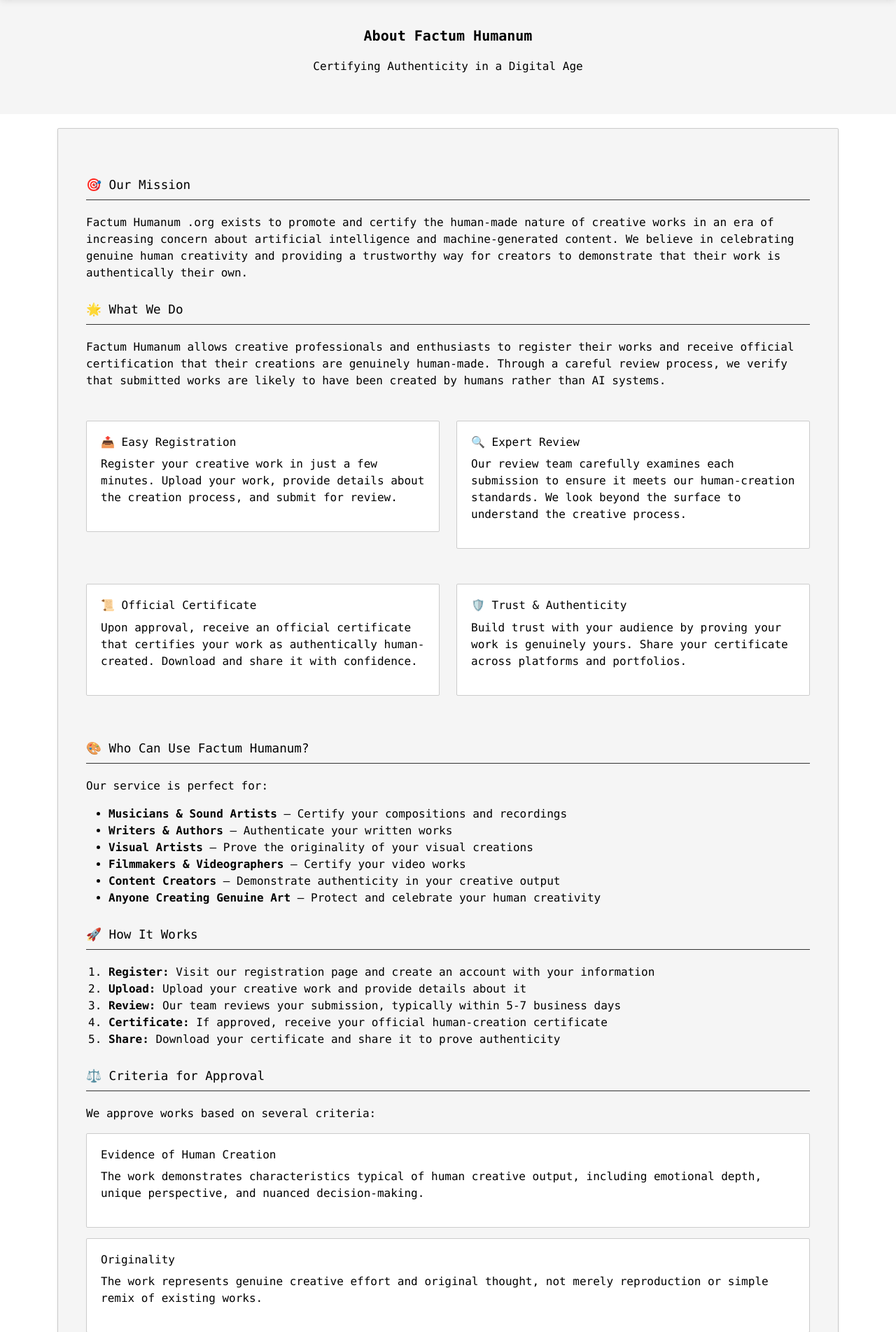
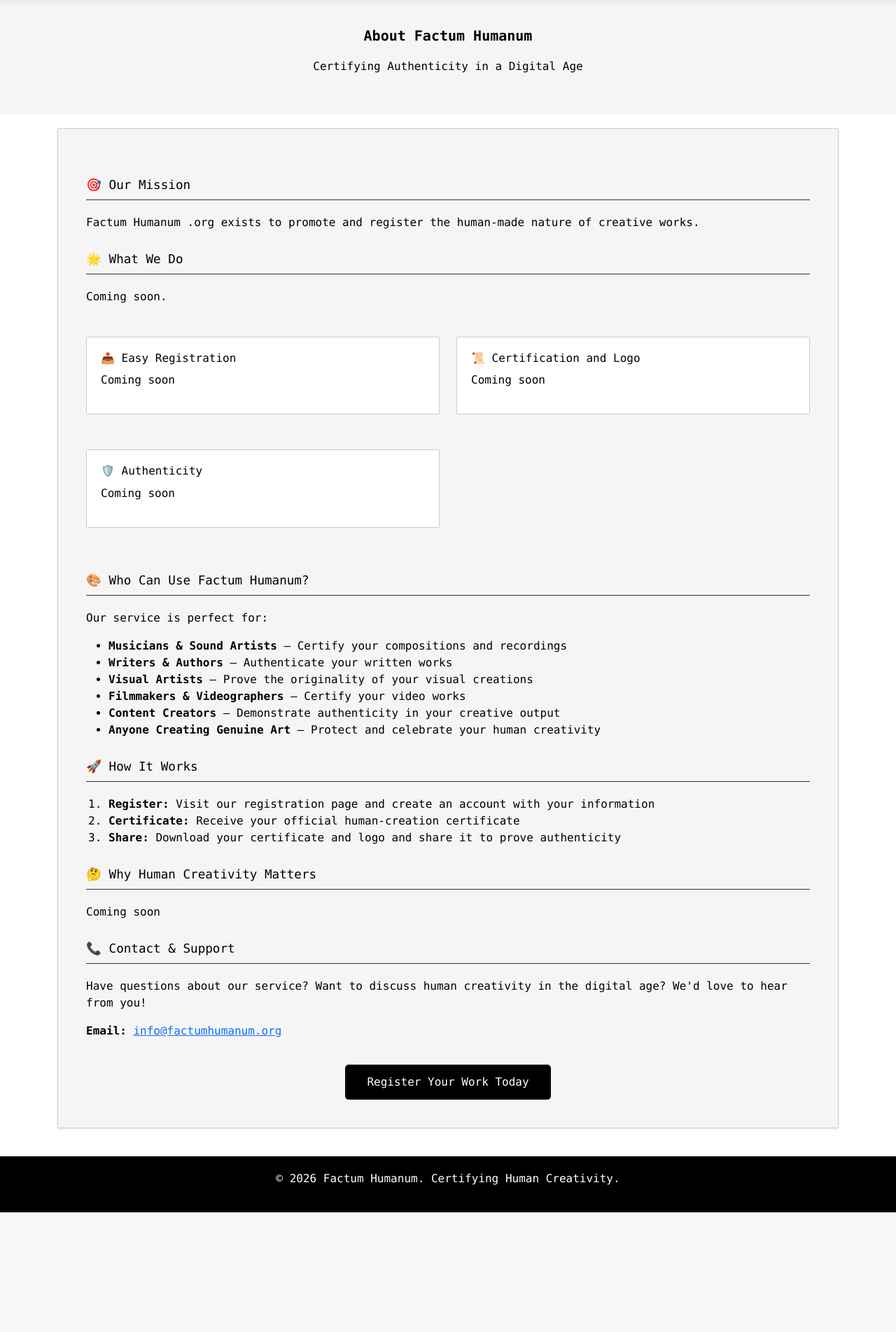
Before and after one commit to jamesth1978/grumble, a Django app: page /about/ in a window 1280 px wide. Shown: the part 55-1958 px from the top of the page at 70% size. After the commit the page ends 1787 px from the top, so only its background shows below. Run offline with Django 5.2, Linux system fonts and the light colour scheme.

Commit message:
removing crap text

```diff
--- a/factum_humanum/settings.py
+++ b/factum_humanum/settings.py
@@ -147,7 +147,7 @@ STATICFILES_DIRS = [
 
 STATIC_URL = "/static/"
 STATIC_ROOT = BASE_DIR / "staticfiles"
-STATICFILES_STORAGE = 'whitenoise.storage.CompressedManifestStaticFilesStorage'
+STATICFILES_STORAGE = 'whitenoise.storage.StaticFilesStorage'
 
 MEDIA_URL = "media/"
 MEDIA_ROOT = BASE_DIR / "factum_humanum" / "media"
--- a/factum_humanum/templates/about.html
+++ b/factum_humanum/templates/about.html
@@ -135,38 +135,30 @@
         <div class="content-section">
             <h2>🎯 Our Mission</h2>
             <p>
-                Factum Humanum .org exists to promote and certify the human-made nature of creative works in an era of increasing concern about artificial intelligence and machine-generated content. We believe in celebrating genuine human creativity and providing a trustworthy way for creators to demonstrate that their work is authentically their own.
+                Factum Humanum .org exists to promote and register the human-made nature of creative works.
             </p>
 
             <h2>🌟 What We Do</h2>
             <p>
-                Factum Humanum allows creative professionals and enthusiasts to register their works and receive official certification that their creations are genuinely human-made. Through a careful review process, we verify that submitted works are likely to have been created by humans rather than AI systems.
-            </p>
+                Coming soon. </p>
 
             <div class="row">
                 <div class="col-md-6">
                     <div class="feature-box">
                         <h4>📤 Easy Registration</h4>
-                        <p>Register your creative work in just a few minutes. Upload your work, provide details about the creation process, and submit for review.</p>
+                        <p>Coming soon</div>
+                </div>
+
+                <div class="col-md-6">
+                    <div class="feature-box">
+                        <h4>📜 Certification and Logo</h4>
+                        <p>Coming soon</p>
                     </div>
                 </div>
                 <div class="col-md-6">
                     <div class="feature-box">
-                        <h4>🔍 Expert Review</h4>
-                        <p>Our review team carefully examines each submission to ensure it meets our human-creation standards. We look beyond the surface to understand the creative process.</p>
-                    </div>
-                </div>
-                <div class="col-md-6">
-                    <div class="feature-box">
-                        <h4>📜 Official Certificate</h4>
-                        <p>Upon approval, receive an official certificate that certifies your work as authentically human-created. Download and share it with confidence.</p>
-                    </div>
-                </div>
-                <div class="col-md-6">
-                    <div class="feature-box">
-                        <h4>🛡️ Trust & Authenticity</h4>
-                        <p>Build trust with your audience by proving your work is genuinely yours. Share your certificate across platforms and portfolios.</p>
-                    </div>
+                        <h4>🛡️ Authenticity</h4>
+                        <p>Coming soon</div>
                 </div>
             </div>
 
@@ -186,33 +178,15 @@
             <h2>🚀 How It Works</h2>
             <ol>
                 <li><strong>Register:</strong> Visit our registration page and create an account with your information</li>
-                <li><strong>Upload:</strong> Upload your creative work and provide details about it</li>
-                <li><strong>Review:</strong> Our team reviews your submission, typically within 5-7 business days</li>
-                <li><strong>Certificate:</strong> If approved, receive your official human-creation certificate</li>
-                <li><strong>Share:</strong> Download your certificate and share it to prove authenticity</li>
+                <li><strong>Certificate:</strong> Receive your official human-creation certificate</li>
+                <li><strong>Share:</strong> Download your certificate and logo and share it to prove authenticity</li>
             </ol>
 
-            <h2>⚖️ Criteria for Approval</h2>
-            <p>
-                We approve works based on several criteria:
-            </p>
-            <div class="feature-box">
-                <h4>Evidence of Human Creation</h4>
-                <p>The work demonstrates characteristics typical of human creative output, including emotional depth, unique perspective, and nuanced decision-making.</p>
-            </div>
-            <div class="feature-box">
-                <h4>Originality</h4>
-                <p>The work represents genuine creative effort and original thought, not merely reproduction or simple remix of existing works.</p>
-            </div>
-            <div class="feature-box">
-                <h4>Authenticity</h4>
-                <p>The creator is genuinely the maker of the work and can demonstrate understanding of the creative process behind it.</p>
-            </div>
+
 
             <h2>🤔 Why Human Creativity Matters</h2>
             <p>
-                In a world where AI-generated content is becoming increasingly sophisticated, human creativity is more valuable than ever. There's something irreplaceable about work created by human hands and minds – the struggles overcome, the choices made, the personality expressed. Factum Humanum celebrates that uniqueness and helps creators receive recognition for their authentic human creativity.
-            </p>
+                Coming soon</p>
 
             <h2>📞 Contact & Support</h2>
             <p>
```
Also changed, not shown: 1 other file.
